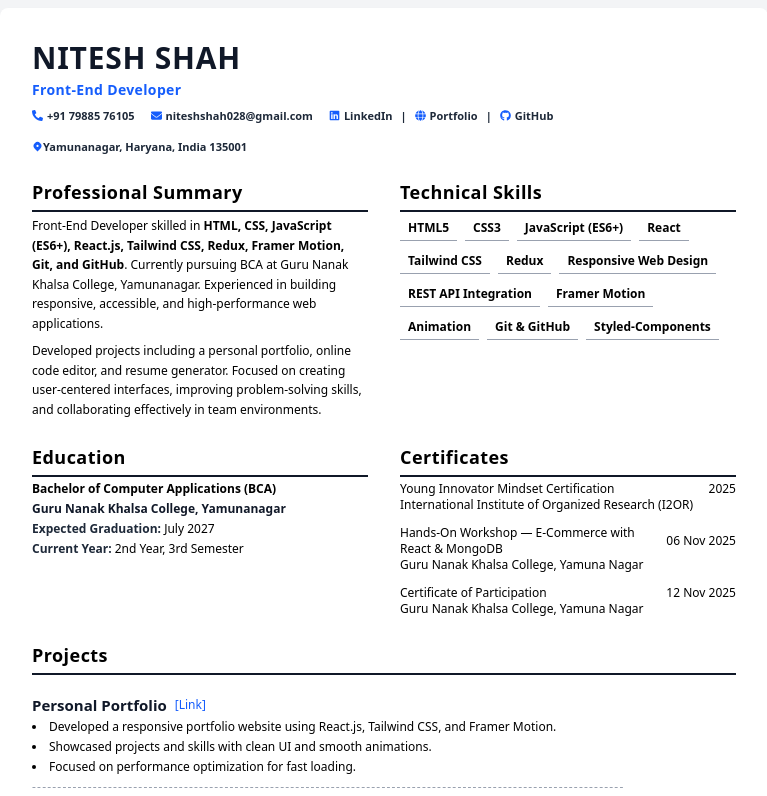
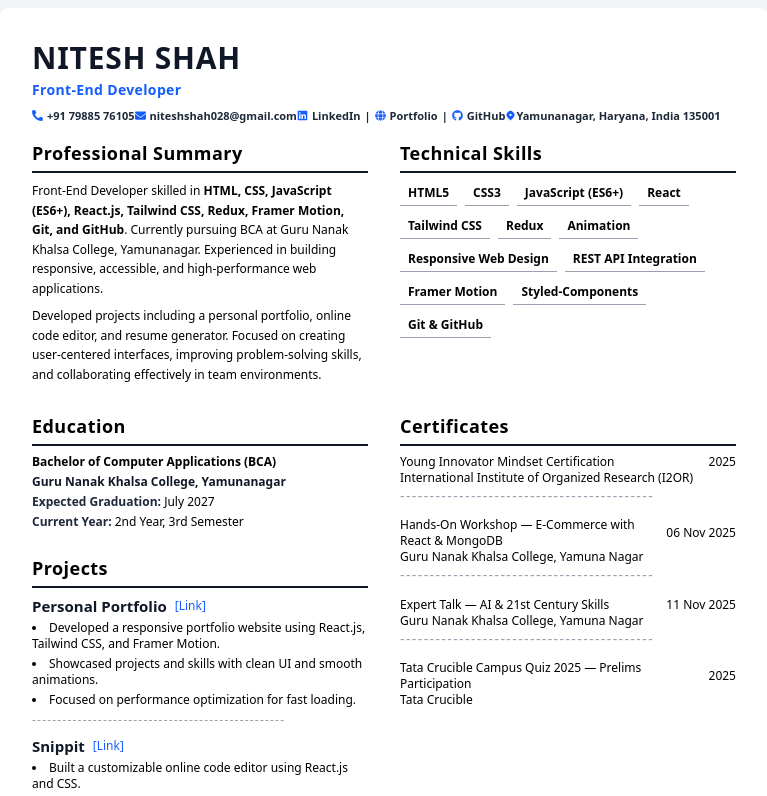
Before and after one commit to Nitesh47kumars/Resume, a React (Vite) app: page / in a window 1280 px wide. Shown: the top 796 px of the page, without its empty margins (256-1023 px from the left). Built offline with nearby package versions, Linux system fonts and the light colour scheme.

Commit message:
Fix Struture Of Resume All Sections

```diff
--- a/src/App.jsx
+++ b/src/App.jsx
@@ -20,11 +20,13 @@ export default function App() {
         </div>
 
         <div className="grid grid-cols-2 gap-8">
-          <Education />
+          <div className="space-y-5">
+            <Education />
+            <Projects />
+          </div>
           <Certificates />
         </div>
 
-        <Projects />
       </div>
     </div>
   );
--- a/src/Components/Certificates.jsx
+++ b/src/Components/Certificates.jsx
@@ -17,11 +17,18 @@ const certificates = [
   },
   {
     id: 3,
-    title: "Certificate of Participation",
+    title: "Expert Talk — AI & 21st Century Skills",
     issuer: "Guru Nanak Khalsa College, Yamuna Nagar",
-    date: "12 Nov 2025",
-    file: "Participation_Certificate.pdf",
+    date: "11 Nov 2025",
+    file: "ExpertTalk_Certificate.pdf",
   },
+  {
+    id: 4,
+    title: "Tata Crucible Campus Quiz 2025 — Prelims Participation",
+    issuer: "Tata Crucible",
+    date: "2025",
+    file: "TataQuiz_Certificate.pdf",
+  }
 ];
 
 export default function Certificates() {
@@ -30,20 +37,18 @@ export default function Certificates() {
       <SectionTitle title="Certificates" />
 
       <div className="space-y-3">
-        {certificates.map((cert) => (
+        {certificates.map((cert, idx) => (
           <div key={cert.id} className="flex flex-col">
             <div className="flex items-center justify-between w-full">
-              <div className="flex items-center gap-2">
-                <h3 className="font-medium text-xs">{cert.title}</h3>
+              <h3 className="font-medium text-xs">{cert.title}</h3>
+              <span className="text-xs whitespace-nowrap">{cert.date}</span>
+            </div>
+            <p className="text-xs">{cert.issuer}</p>
 
-              </div>
-
-              <span className="text-xs whitespace-nowrap">
-                {cert.date}
-              </span>
-            </div>
-
-            <p className="text-xs">{cert.issuer}</p>
+            {/* Optional: hyphen-based divider */}
+            {idx !== certificates.length - 1 && (
+              <p className="text-gray-400 tracking-widest">-------------------------------------------</p>
+            )}
           </div>
         ))}
       </div>
--- a/src/Components/Header.jsx
+++ b/src/Components/Header.jsx
@@ -3,7 +3,7 @@ import { HiLocationMarker } from "react-icons/hi";
 
 export default function Header() {
   return (
-    <header className="space-y-2 mb-5">
+    <header className="space-y-2 mb-2">
 
       <h1 className="text-3xl font-extrabold tracking-wide text-gray-900 uppercase mb-1">
         NITESH SHAH
@@ -13,7 +13,7 @@ export default function Header() {
         Front-End Developer
       </h2>
 
-      <div className="flex flex-wrap items-center gap-4 text-[11px] font-semibold text-gray-800 mt-1">
+      <div className="flex flex-wrap items-center gap-0 text-[11px] font-semibold text-gray-800 mt-1">
 
         <span className="flex items-center gap-1">
           <a
@@ -33,7 +33,7 @@ export default function Header() {
           </a>
         </span>
 
-        <span className="flex items-center gap-2">
+        <span className="flex items-center gap-1">
           <a
             href="https://www.linkedin.com/in/nitesh-kumar-b18348346/"
             target="_blank"
--- a/src/Components/Projects.jsx
+++ b/src/Components/Projects.jsx
@@ -33,7 +33,7 @@ export default function Projects() {
   return (
     <section>
       <SectionTitle title="Projects" />
-      <div className="space-y-2 text-xs mt-4">
+      <div className="space-y-2 text-xs">
         {projects.map((project, idx) => (
           <div key={project.name} className="space-y-1">
             <div className="flex flex-wrap items-center gap-2">
@@ -55,7 +55,7 @@ export default function Projects() {
 
             {/* Optional: hyphen-based divider */}
             {idx !== projects.length - 1 && (
-              <p className="text-gray-400 tracking-widest">---------------------------------------------------------------------------------------------------------------------</p>
+              <p className="text-gray-400 tracking-widest">--------------------------------------------------</p>
             )}
           </div>
         ))}
--- a/src/Components/SectionTitle.jsx
+++ b/src/Components/SectionTitle.jsx
@@ -1,6 +1,6 @@
 export default function SectionTitle({ title }) {
   return (
-    <div className="w-full py-1">
+    <div className="w-full py-1 my-1">
       <h2 className="text-lg font-bold text-black tracking-wide">
         {title}
       </h2>
--- a/src/Components/Skills.jsx
+++ b/src/Components/Skills.jsx
@@ -8,12 +8,12 @@ export default function Skills() {
     "React",
     "Tailwind CSS",
     "Redux",
+    "Animation",
     "Responsive Web Design",
     "REST API Integration",
     "Framer Motion",
-    "Animation",
+    "Styled-Components",
     "Git & GitHub",
-    "Styled-Components"
   ];
 
 
```
